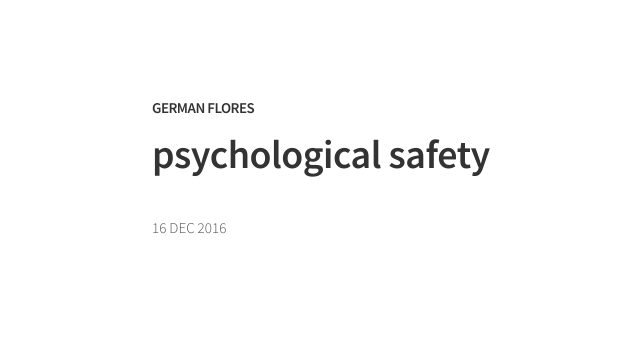
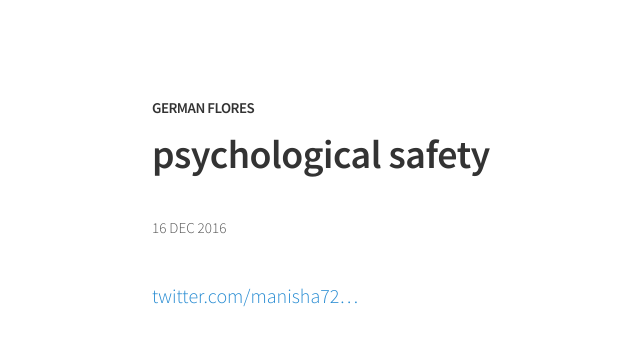
Before and after one commit to germanflores/German, a Jekyll site: the page built from _posts/2016-12-16-psychological-safety.md, in a window 1280 px wide. Shown: the top 346 px of the page, without its empty margins (128-768 px from the left). Built offline with Jekyll 4.4.1, drawn with Linux system fonts in a browser that asks for light colours.

Commit message:
Mirroring from Micro.blog.

```diff
--- a/_posts/2016-12-16-psychological-safety.md
+++ b/_posts/2016-12-16-psychological-safety.md
@@ -6,4 +6,4 @@ audio:
 date: 2016-12-16 01:00 -0500
 guid: http://germanflores.micro.blog/2016/12/16/psychological-safety.html
 ---
-<p><amp-twitter width="390" height="50" layout="responsive" data-tweetid="804298131529605120"></amp-twitter></p>
+[twitter.com/manisha72...](https://twitter.com/manisha72617183/status/804298131529605120)
```
